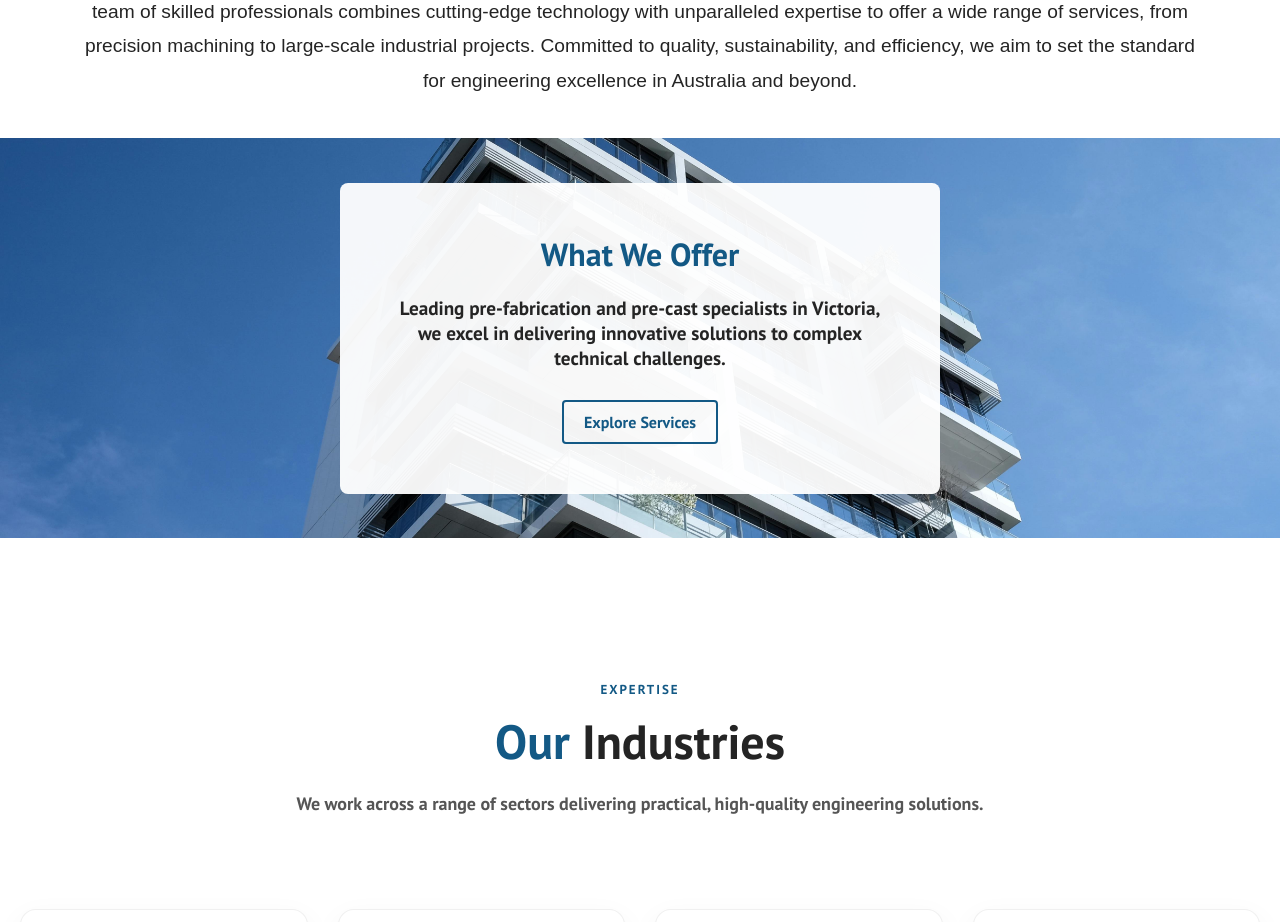
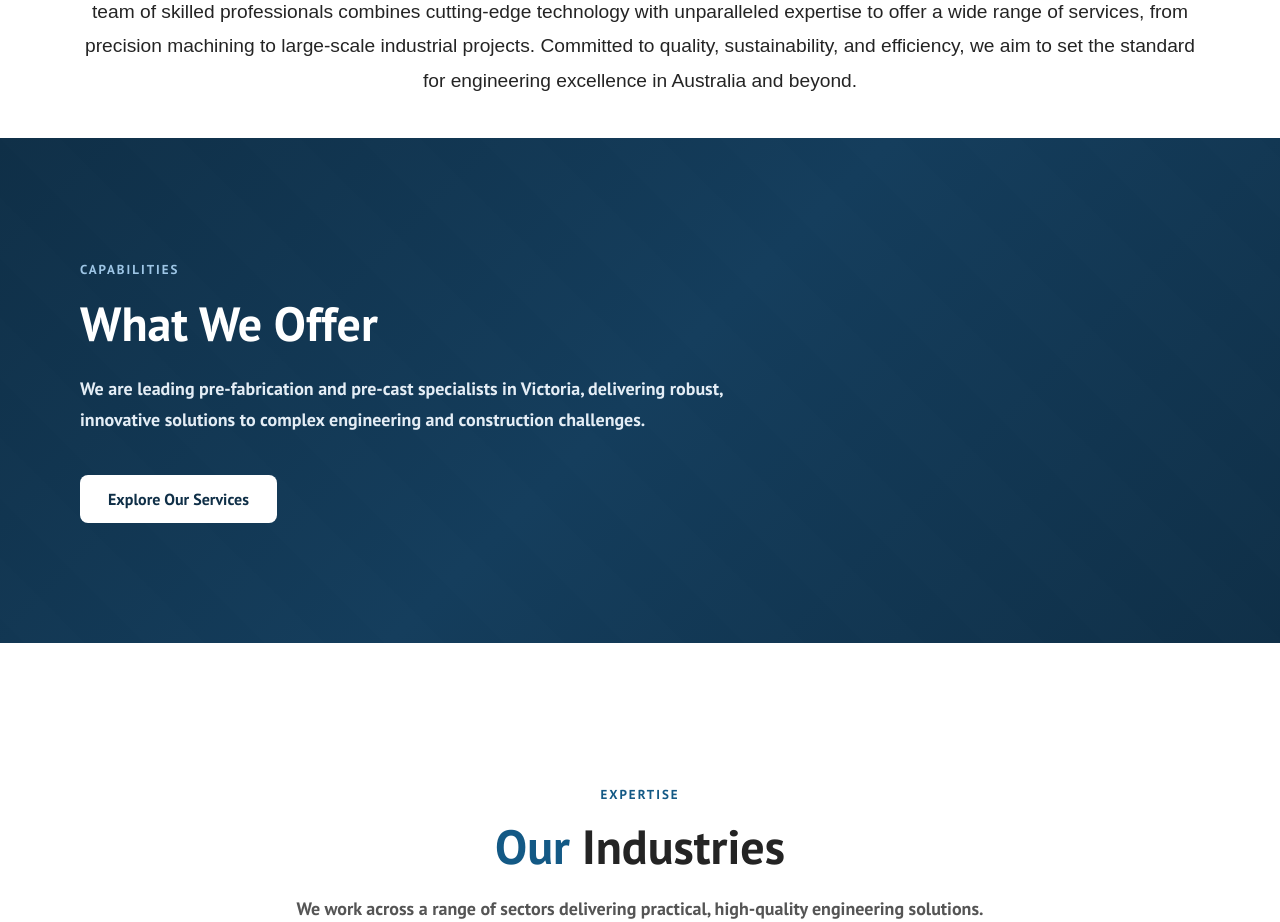
Before and after one commit to BoxedMail/ihs-industries, a React (Create React App) app: page / in a window 1280 px wide. Shown: the part 820-1742 px from the top of the page. Built offline with nearby package versions, Linux system fonts and the light colour scheme.

Commit message:
to services component polished

```diff
--- a/src/components/ToServices.css
+++ b/src/components/ToServices.css
@@ -1,47 +1,117 @@
-.to-services {
+/* ---------- SECTION ---------- */
+
+.services-highlight {
     position: relative;
-    background-image: url('../images/image3.JPG');
-    background-size: cover;
-    background-position: center;
-    height: 50vh; /* Adjust as needed */
-    display: flex;
-    justify-content: center;
-    align-items: center;
+    padding: 120px 0;
+    background: linear-gradient(
+      135deg,
+      #0f2f47 0%,
+      #143d5c 50%,
+      #0f2f47 100%
+    );
+    overflow: hidden;
   }
 
-.overlay {
-    background-color: rgba(255, 255, 255, 0.95); /* Semi-transparent white */
-    padding: 50px;
-    text-align: center;
-    border-radius: 8px;
-    max-width: 600px;
-    width: 90%;
+  /* subtle texture */
+  .services-highlight::before {
+    content: '';
+    position: absolute;
+    inset: 0;
+    background-image:
+      linear-gradient(
+        45deg,
+        rgba(255, 255, 255, 0.04) 25%,
+        transparent 25%,
+        transparent 50%,
+        rgba(255, 255, 255, 0.04) 50%,
+        rgba(255, 255, 255, 0.04) 75%,
+        transparent 75%,
+        transparent
+      );
+    background-size: 120px 120px;
+    opacity: 0.15;
+    pointer-events: none;
   }
 
-.title {
-    color: #135985;
-    font-size: 2rem;
+  /* ---------- CONTAINER ---------- */
+
+  .services-inner {
+    position: relative;
+    max-width: 1200px;
+    margin: 0 auto;
+    padding: 0 40px;
+  }
+
+  /* ---------- CONTENT ---------- */
+
+  .services-content {
+    max-width: 650px;
+  }
+
+  /* ---------- EYEBROW ---------- */
+
+  .services-eyebrow {
+    text-transform: uppercase;
+    letter-spacing: 2px;
+    font-size: 13px;
+    font-weight: 600;
+    color: #9ec6e6;
+    margin-bottom: 14px;
+    display: inline-block;
+  }
+
+  /* ---------- TITLE ---------- */
+
+  .services-title {
+    font-size: 3rem;
+    font-weight: 700;
+    color: #ffffff;
     margin-bottom: 20px;
   }
 
-.description {
-    color: #242424;
-    font-size: 1.2rem;
-    margin-bottom: 30px;
+  /* ---------- DESCRIPTION ---------- */
+
+  .services-description {
+    font-size: 18px;
+    line-height: 1.7;
+    color: #e4edf5;
+    margin-bottom: 40px;
   }
 
-.cta-button {
-    display: inline-block;
-    padding: 10px 20px;
-    color: #135985;
-    border: 2px solid #135985;
-    border-radius: 4px;
+  /* ---------- CTA ---------- */
+
+  .services-cta {
+    display: inline-flex;
+    align-items: center;
+    gap: 10px;
+
+    padding: 14px 28px;
+    background-color: #ffffff;
+    color: #0f2f47;
+
+    border-radius: 8px;
+    font-weight: 600;
     text-decoration: none;
-    font-size: 1rem;
-    transition: background-color 0.3s, color 0.3s;
+    font-size: 16px;
+
+    transition:
+      transform 0.25s ease,
+      box-shadow 0.25s ease;
   }
 
-.cta-button:hover {
-    background-color: #135985;
-    color: #fff;
+  .services-cta:hover {
+    transform: translateY(-2px);
+    box-shadow: 0 14px 30px rgba(0, 0, 0, 0.25);
   }
+
+  /* ---------- RESPONSIVE ---------- */
+
+  @media (max-width: 768px) {
+    .services-title {
+      font-size: 2.4rem;
+    }
+
+    .services-description {
+      font-size: 17px;
+    }
+  }
--- a/src/components/ToServices.js
+++ b/src/components/ToServices.js
@@ -4,17 +4,29 @@ import './ToServices.css';
 
 function ToServices() {
   return (
-    <div className="to-services">
-      <div className="overlay">
-        <h2 className="title">What We Offer</h2>
-        <p className="description">
-          Leading pre-fabrication and pre-cast specialists in Victoria, we excel in delivering innovative solutions to complex technical challenges.
-        </p>
-        <Link to="/services" className="cta-button">
-          Explore Services
-        </Link>
+    <section className="services-highlight">
+      <div className="services-inner">
+
+        <div className="services-content">
+          <span className="services-eyebrow">Capabilities</span>
+
+          <h2 className="services-title">
+            What We Offer
+          </h2>
+
+          <p className="services-description">
+            We are leading pre-fabrication and pre-cast specialists in Victoria,
+            delivering robust, innovative solutions to complex engineering and
+            construction challenges.
+          </p>
+
+          <Link to="/services" className="services-cta">
+            Explore Our Services
+          </Link>
+        </div>
+
       </div>
-    </div>
+    </section>
   );
 }
 
```
Lines whose indentation alone changed are shown as unchanged.
